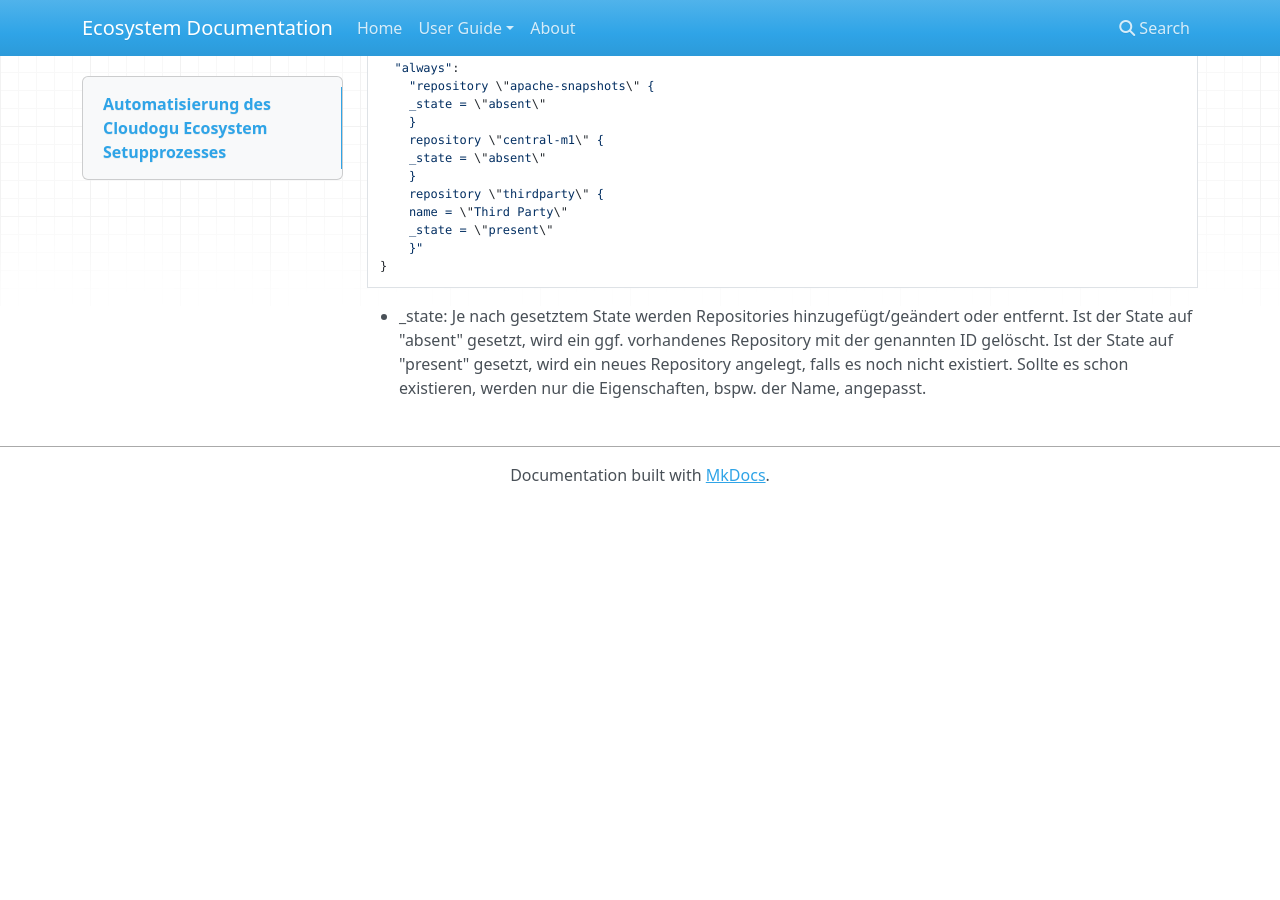
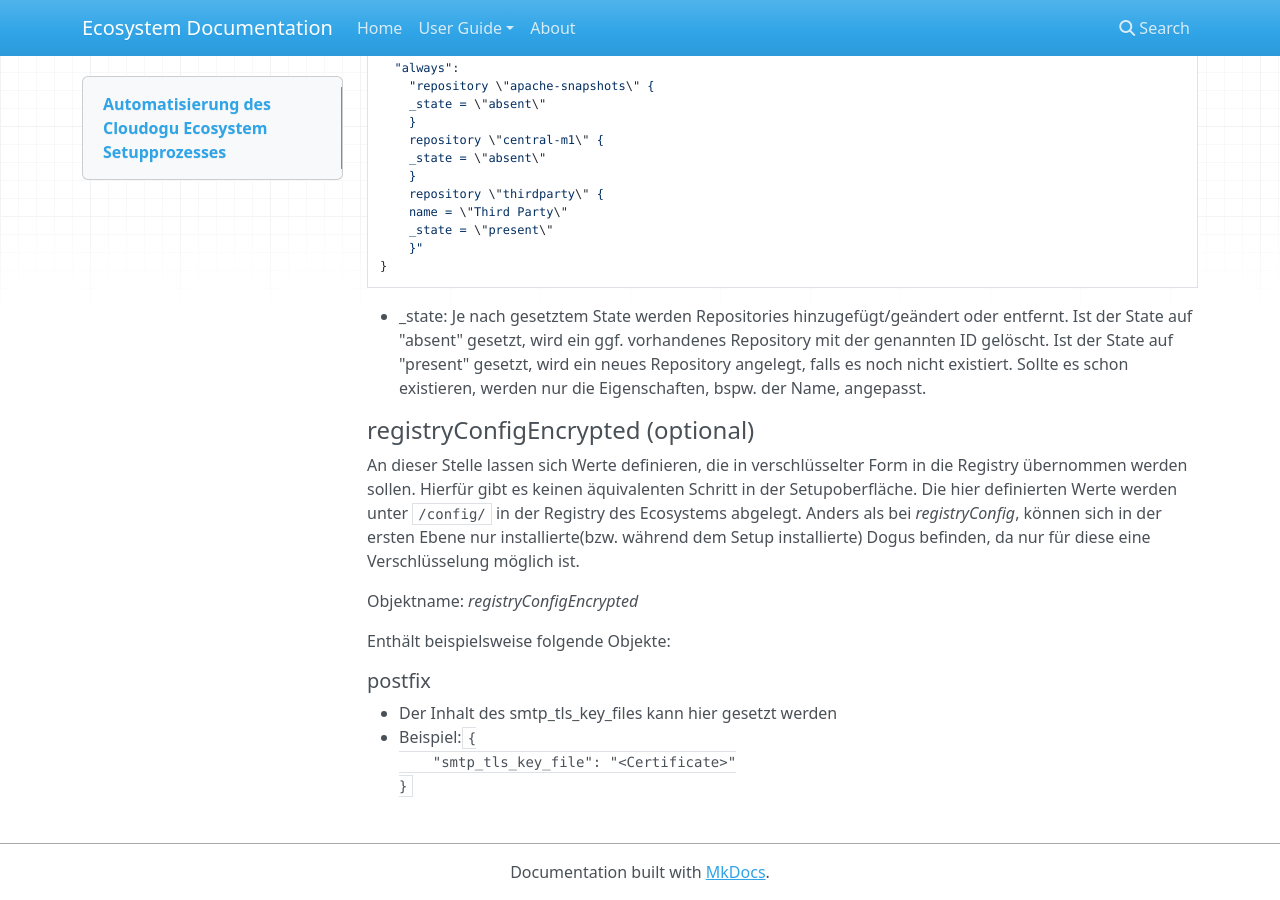
Before and after one commit to cloudogu/ecosystem, an MkDocs documentation site: the page built from docs/docs/user-guide/setup-json_de.md, in a window 1280 px wide and 900 px high, scrolled down 11151 px. Built offline with MkDocs 1.6.1, drawn with Linux system fonts in a browser that asks for light colours; nearby versions of some CDN libraries; old or Windows-style settings are respelled for this version of MkDocs; before the commit the page ends 11654 px from its top, so only the background shows below that.

Commit message:
Update setup-json_de.md

`````diff
--- a/docs/docs/user-guide/setup-json_de.md
+++ b/docs/docs/user-guide/setup-json_de.md
@@ -457,3 +457,16 @@ Enthält beispielsweise folgende Objekte:
 }
 ````
 * _state: Je nach gesetztem State werden Repositories hinzugefügt/geändert oder entfernt. Ist der State auf "absent" gesetzt, wird ein ggf. vorhandenes Repository mit der genannten ID gelöscht. Ist der State auf "present" gesetzt, wird ein neues Repository angelegt, falls es noch nicht existiert. Sollte es schon existieren, werden nur die Eigenschaften, bspw. der Name, angepasst.
+
+#### registryConfigEncrypted (optional)
+An dieser Stelle lassen sich Werte definieren, die in verschlüsselter Form in die Registry übernommen werden sollen. Hierfür gibt es keinen äquivalenten Schritt in der Setupoberfläche. Die hier definierten Werte werden unter ``/config/`` in der Registry des Ecosystems abgelegt. Anders als bei _registryConfig_, können sich in der ersten Ebene nur installierte(bzw. während dem Setup installierte) Dogus befinden, da nur für diese eine Verschlüsselung möglich ist.
+
+Objektname: _registryConfigEncrypted_
+
+Enthält beispielsweise folgende Objekte:
+
+##### postfix
+* Der Inhalt des smtp_tls_key_files kann hier gesetzt werden
+* Beispiel:``{
+    "smtp_tls_key_file": "<Certificate>"
+}``
`````
